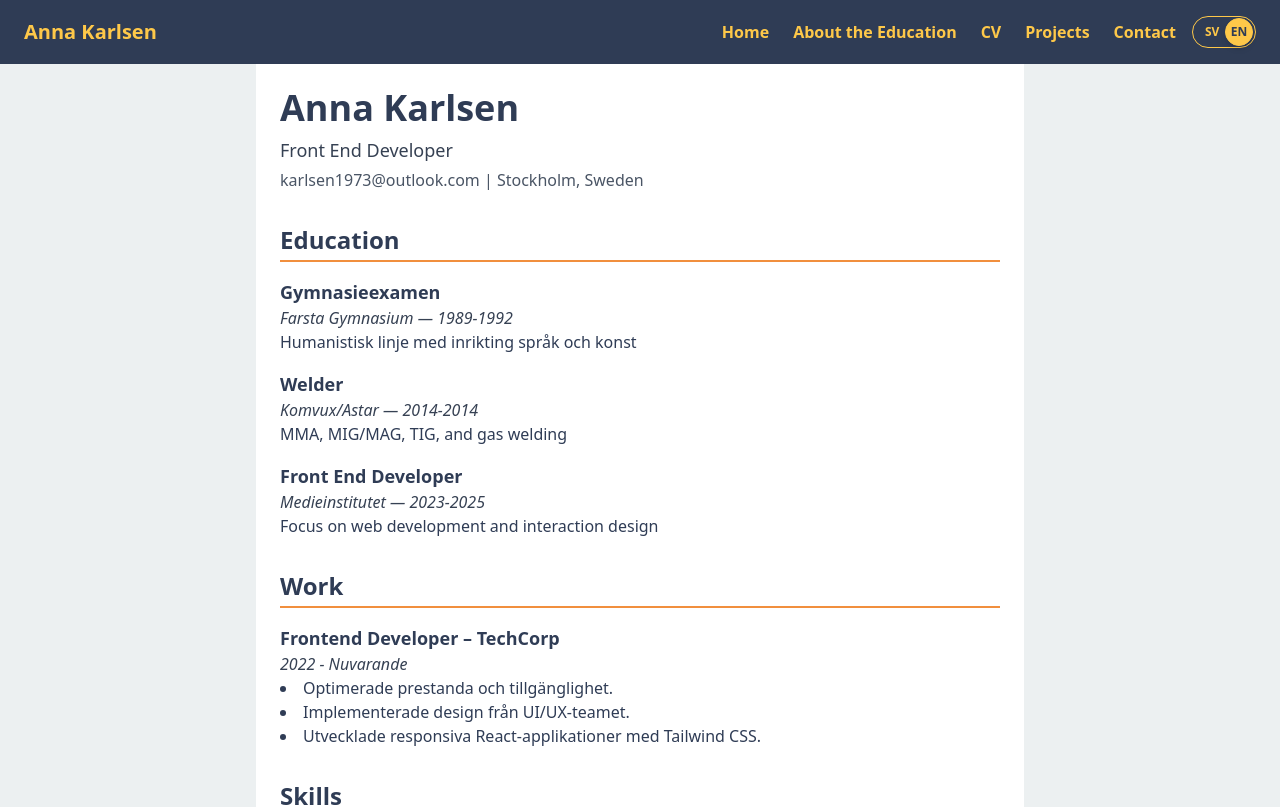
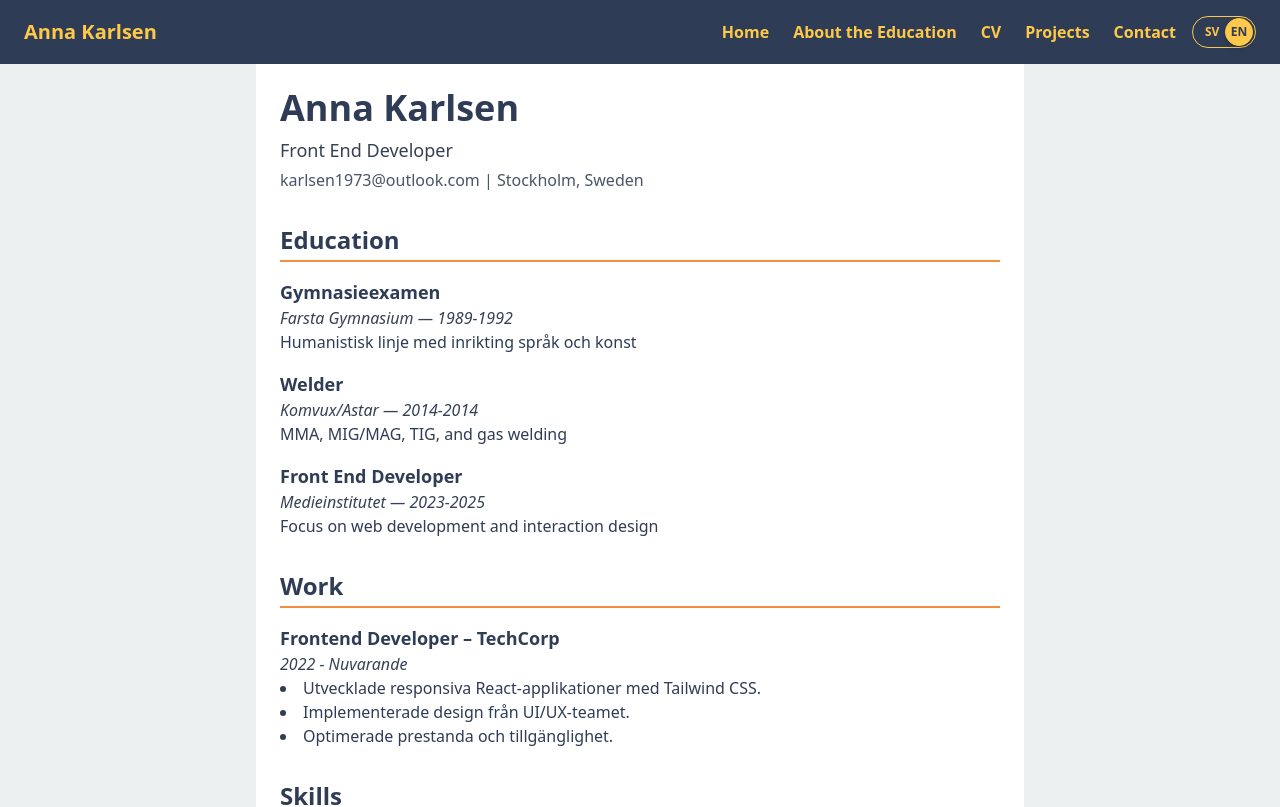
Before and after one commit to annkar73/portfolio-nextjs, a Next.js app: page /en/cv in a window 1280 px wide. Shown: the top 807 px of the page. Built offline with nearby package versions, Linux system fonts and the light colour scheme.

Commit message:
update cv swedish

```diff
--- a/src/app/[locale]/cv/page.tsx
+++ b/src/app/[locale]/cv/page.tsx
@@ -50,12 +50,12 @@ export default function CVPage() {
         <h2 className="text-2xl font-semibold mb-4 border-b-2 border-[var(--color-secondary-accent)] pb-1">
           {t("experience.heading")}
         </h2>
-        {experience.map((exp, index) => (
+        {experience.slice().reverse().map((exp, index) => (
           <div key={index} className="mb-4">
             <h3 className="font-semibold text-lg">{exp.role}</h3>
             <p className="italic text-gray-700">{exp.period}</p>
             <ul className="list-disc list-inside">
-              {exp.details.slice().reverse().map((detail, i) => (
+              {exp.details.map((detail, i) => (
                 <li key={i}>{detail}</li>
               ))}
             </ul>
--- a/src/messages/en.json
+++ b/src/messages/en.json
@@ -57,19 +57,19 @@
           "degree": "Front End Developer",
           "school": "Medieinstitutet",
           "period": "2023-2025",
-          "details": "Focus on web development and  interaction design"
+          "details": ["Focus on web development and  interaction design"]
         },
         {
           "degree": "Welder",
           "school": "Komvux/Astar",
           "period": "2014-2014",
-          "details": "MMA, MIG/MAG, TIG, and gas welding"
+          "details": ["MMA, MIG/MAG, TIG, and gas welding"]
         },
         {
           "degree": "Gymnasieexamen",
           "school": "Farsta Gymnasium",
           "period": "1989-1992",
-          "details": "Humanistisk linje med inrikting språk och konst"
+          "details": ["Humanistisk linje med inrikting språk och konst"]
         }
       ]
     },
--- a/src/messages/sv.json
+++ b/src/messages/sv.json
@@ -56,22 +56,52 @@
       "heading": "Utbildning",
       "items": [
         {
+          "degree": "Gymnasieexamen",
+          "school": "Farsta Gymnasium",
+          "period": "1989-1992",
+          "details": ["Humanistisk linje med inrikting språk och konst."]
+        },
+        {
+          "degree": "Data för ungdom",
+          "school": "AMU",
+          "period": "1993-1993",
+          "details": ["Desktop publishing med grunder i Page Maker och Corel Draw."]
+        },
+        {
+          "degree": "Teknikan",
+          "school": "AMI",
+          "period": "1995-1995",
+          "details": ["Grundläggande teknisk utbildning med fokus på unga tjejer. I utbildningen ingick grunderna i elektronik, mekaing och datorhantering."]
+        },
+        {
+          "degree": "Webb- och informationsdesign",
+          "school": "Webgesäll",
+          "period": "1996-1997",
+          "details": ["Grundläggande utbildning i webdesign, html och bildhantering i Photoshop. Till viss del även projektledning då behovet uppstod i projektgruppen jag hörde till under utbildningen."]
+        },
+        {
+          "degree": "Digital kommunikation och multimedia",
+          "school": "Capital School of Multimedia",
+          "period": "1997-1998",
+          "details": ["Multimediautbildning med inriktning Motion Graphics Design. Programvaror som ingick var Illustrator, Photoshop, After Effects och Première."]
+        },
+        {
+          "degree": "Företagsekonomi, Matematik, Engelska, Franska, Tyska samt religion",
+          "school": "Komvux/NTI-skolan",
+          "period": "2009-2010",
+          "details": ["Distansutbildning i Företagsekonomi A och B, Matematik A, B och C, Engelska B, Franska steg 1, Tyska steg 1 samt Religion A."]
+        },
+        {
+          "degree": "Svetsare MMA/111",
+          "school": "Komvux/Astar",
+          "period": "2014-2014",
+          "details": ["MMA, MIG/MAG, TIG, och gassvetsning"]
+        },
+        {
           "degree": "Front End Developer",
           "school": "Medieinstitutet",
           "period": "2023-2025",
-          "details": "Fokus på webbutveckling och interaktionsdesign"
-        },
-        {
-          "degree": "Svetsare",
-          "school": "Komvux/Astar",
-          "period": "2014-2014",
-          "details": "MMA, MIG/MAG, TIG, och gassvetsning"
-        },
-        {
-          "degree": "Gymnasieexamen",
-          "school": "Farsta Gymnasium",
-          "period": "1989-1992",
-          "details": "Humanistisk linje med inrikting språk och konst"
+          "details": ["Fokus på webbutveckling och interaktionsdesign. I utbildningen ingick kurser i HTML, CSS/SCSS, JavaScript (grundkurs och fördjupning), API-utveckling, Agilt projektarbete, UX & Usability, grafiska verktyg för gränssnittsdesign, arbetsmetodik för utvecklare, testning, examensarbete och LIA-perioder för praktik. Därutöver även föreläsningar för att komplettera och ge förståelse och insikt i branschen."]
         }
       ]
     },
@@ -79,13 +109,81 @@
       "heading": "Arbete",
       "items": [
         {
-          "role": "Frontend Developer – TechCorp",
-          "period": "2022 - Nuvarande",
-          "details": [
-            "Utvecklade responsiva React-applikationer med Tailwind CSS.",
-            "Implementerade design från UI/UX-teamet.",
-            "Optimerade prestanda och tillgänglighet."
-          ]
+          "role": "Receptionist/Telefonist",
+          "company": "Berner Sverige",
+          "period": "1992 - 1993",
+          "details":
+            ["Bemanning av telefonväxel och reception"]
+        },
+        {
+          "role": "Ungdomspraktikant",
+          "company": "Tavelmålare Bengt Elde",
+          "period": "1993 - 1994",
+          "details":
+            ["Assistans i butiksateljé, hjälp med grundläggande arbete och mottaging av kunder. I arbetet ingick bland annat grundmålning, inslagning av paket, försäljning av konst och tryck mm."]
+        },
+        {
+          "role": "Väggmålning, arbetsplatsintroduktion",
+          "company": "Berner Sverige",
+          "period": "1994 - 1995",
+          "details":
+            ["Api, arbetsplatsintroduktion, i egen regi där jag målade väggmålningar med svenska motiv (midsommar, skärgård mm) i företagets kontorskorridorer och entré."]
+        },
+        {
+          "role": "Telefonist/Kontorist",
+          "company": "Söderkyl AB",
+          "period": "1995 - 1996",
+          "details":
+            ["Ordermottagning för servicetjänster, kundkontakt och allmänna kontorssysslor"]
+        },
+        {
+          "role": "Kontorsassistent",
+          "company": "Olsten Kontor och Administration",
+          "period": "1998 - 2000",
+          "details":
+            ["Kontorsassistent hos kund. Varierande arbetsuppgifter beroende av kundens behov."]
+        },
+        {
+          "role": "Kontorsassistent",
+          "company": "Två-Con AB",
+          "period": "2000 - 20003",
+          "details":
+            ["Kontorsassistent hos kund. Kontering av fakturor och registrering av inköpsorder. Visst administrativt arbete samt sekreteraruppgifter."]
+        },
+        {
+          "role": "Konsult kundservice",
+          "company": "Clarex AB",
+          "period": "2005 - 2005",
+          "details":
+            ["Arbete inom kundservice hos kund i telecombranschen."]
+        },
+        {
+          "role": "Passkontrollant",
+          "company": "Manpower AB",
+          "period": "2007 - 2007",
+          "details":
+            ["Arbete som passkontrollant i Stockholms hamnar, på uppdrag av Gränspolisavdelningen i Stockholms Län. Kontroll av passhandlingar, in- och utresekontroll av viseringar och uppehållstillstånd."]
+        },
+        {
+          "role": "Administratör/Kundtjänstmedarbetare",
+          "company": "LFV Arlanda Parkering",
+          "period": "2008 - 2008",
+          "details":
+            ["Administration av parkeringstillstånd för personal och resenärer, samt hantering av kundklagomål"]
+        },
+        {
+          "role": "Receptionist/Telefonist",
+          "company": "Domstolsverket",
+          "period": "2010 - 2013",
+          "details":
+            ["Arbete i reception och telefonväxel på Norrtälje Tingsrätt."]
+        },
+        {
+          "role": "Administrativ assistent",
+          "company": "Norrtälje Kommun",
+          "period": "2018 - 2021",
+          "details":
+            ["Administrativa sysslor inom olika delar av socialtjänstens verksamheter."]
         }
       ]
     },
```
